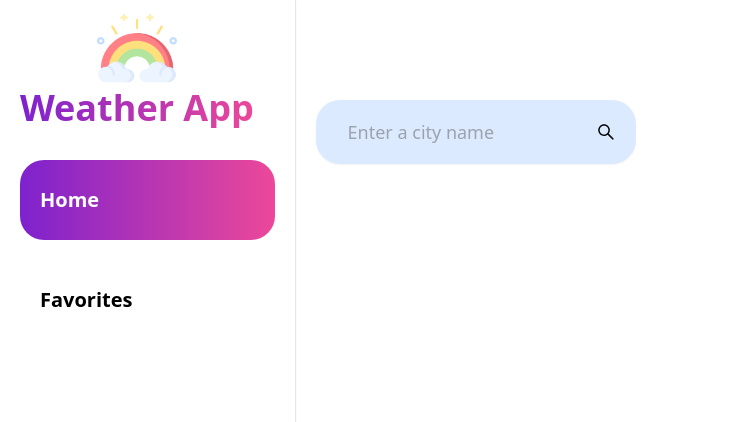
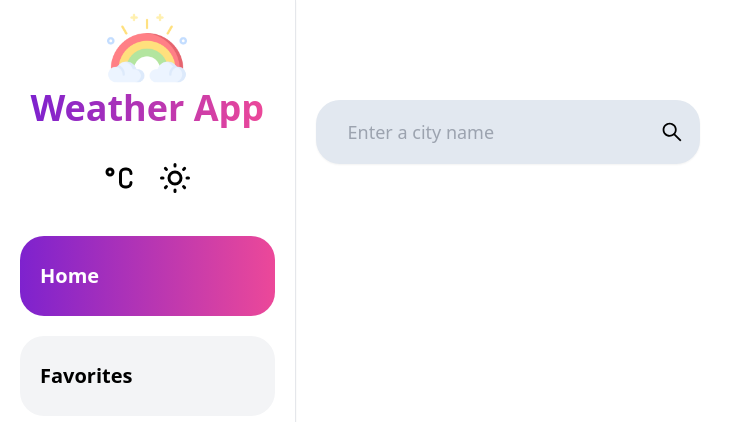
Before and after one commit to susyabashti/Eran-Mazur-12-06-2022, a React (Vite) app: page / in a window 1280 px wide. Shown: the top 422 px of the page, without its empty margins (0-743 px from the left). Built offline with nearby package versions, Linux system fonts and the light colour scheme; no server answers.

Commit message:
Added dark mode

```diff
--- a/src/components/CityWeather/CityWeather.tsx
+++ b/src/components/CityWeather/CityWeather.tsx
@@ -111,7 +111,7 @@ const DescriptionBlock = tw(FloatingContainer)`
 `;
 
 const DayDescription = tw(DescriptionBlock)`
-  bg-gradient-to-tr
+  bg-gradient-to-br
   from-yellow-300
   to-amber-500
 `;
--- a/src/components/Navbar/NavItem.tsx
+++ b/src/components/Navbar/NavItem.tsx
@@ -21,7 +21,7 @@ export const NavItem = ({ toPath, name }: NavItemProps) => {
 
 const NavRoute = tw(NavLink)`
   ${(p: { $isActive: boolean }) =>
-    p.$isActive ? "bg-gradient-to-r text-white" : "bg-white"}
+    p.$isActive ? "bg-gradient-to-r text-white" : "bg-gray-100 text-black"}
   w-1/2
   h-20
   flex
@@ -41,4 +41,6 @@ const NavRoute = tw(NavLink)`
   md:text-left
   md:pl-5
   md:justify-start
+  dark:bg-zinc-800
+  dark:text-white
 `;
--- a/src/components/Navbar/Navbar.tsx
+++ b/src/components/Navbar/Navbar.tsx
@@ -4,17 +4,35 @@ import { HiMenu } from "react-icons/hi";
 import { Text } from "@components/Text/Text";
 import RainbowLogo from "@assets/rainbow.png";
 import { useAppDispatch, useAppSelector } from "@store/hooks/hooks";
-import { selectMetricState } from "@store/selectors/selectors";
+import {
+  selectDarkModeState,
+  selectMetricState,
+} from "@store/selectors/selectors";
 import { userActions } from "@store/slices/user";
-import { TbTemperatureCelsius, TbTemperatureFahrenheit } from "react-icons/tb";
+import {
+  TbTemperatureCelsius,
+  TbTemperatureFahrenheit,
+  TbSun,
+  TbMoon,
+} from "react-icons/tb";
 import { NavItem } from "./NavItem";
 
 export const Navbar = () => {
   const dispatch = useAppDispatch();
   const isMetric = useAppSelector(selectMetricState);
+  const isDark = useAppSelector(selectDarkModeState);
   const [settingsMenu, setSettingsMenu] = React.useState(false);
 
   const buttonToggleMetric = () => dispatch(userActions.toggleMetric());
+  const buttonToggleDark = () => {
+    if (isDark) {
+      document.documentElement.classList.remove("dark");
+    } else {
+      document.documentElement.classList.add("dark");
+    }
+
+    dispatch(userActions.toggleDark());
+  };
 
   const closeSettings = React.useCallback(() => {
     if (!settingsMenu) return;
@@ -31,16 +49,21 @@ export const Navbar = () => {
   return (
     <NavbarContainer>
       <NavbarWrapper>
-        <IconButton onClick={openSettings}>
+        <NavButton onClick={openSettings}>
           <HiMenu />
-        </IconButton>
+        </NavButton>
         <AppName>
           <Logo src={RainbowLogo} />
           <TitleText text="Weather App" />
         </AppName>
-        <IconButton onClick={buttonToggleMetric}>
-          {isMetric ? <TbTemperatureCelsius /> : <TbTemperatureFahrenheit />}
-        </IconButton>
+        <SettingsButtons>
+          <IconButton onClick={buttonToggleMetric}>
+            {isMetric ? <TbTemperatureCelsius /> : <TbTemperatureFahrenheit />}
+          </IconButton>
+          <IconButton onClick={buttonToggleDark}>
+            {isDark ? <TbMoon /> : <TbSun />}
+          </IconButton>
+        </SettingsButtons>
         <NavMenuBlur $display={settingsMenu} onClick={closeSettings}>
           <NavList>
             <NavItem toPath="/" name="Home" />
@@ -54,6 +77,8 @@ export const Navbar = () => {
 
 const NavbarContainer = tw.div`
   bg-white
+  dark:bg-zinc-900
+  dark:text-white
   shadow-sm
   container-fluid
   md:w-96
@@ -64,6 +89,7 @@ const NavbarContainer = tw.div`
   md:relative
   md:min-h-fit
   md:border-r
+  dark:md:border-r-zinc-800
 `;
 
 const NavbarWrapper = tw.div`
@@ -79,6 +105,8 @@ const NavbarWrapper = tw.div`
 
 const AppName = tw.div`
   md:mb-8
+  grid
+  w-full
 `;
 
 const Logo = tw.img`
@@ -88,6 +116,7 @@ const Logo = tw.img`
 `;
 
 const TitleText = tw(Text)`
+  mx-auto
   text-3xl
   md:text-4xl
   font-bold
@@ -102,9 +131,23 @@ const TitleText = tw(Text)`
 const IconButton = tw.button`
   text-4xl
   hover:text-pink-600
-  hover:scale-110
+  hover:scale-105
+  active:scale-125
   transition
+`;
+
+const NavButton = tw(IconButton)`
   md:hidden
+`;
+
+const SettingsButtons = tw.div`
+  grid
+  gap-2
+  md:grid-flow-col
+  md:gap-5
+  md:mb-10
+  md:w-full
+  md:justify-center
 `;
 
 const NavMenuBlur = tw.div`
--- a/src/components/SearchInput/SearchInput.tsx
+++ b/src/components/SearchInput/SearchInput.tsx
@@ -79,29 +79,33 @@ const SearchContainer = tw.form`
   self-center
   relative
   w-full
-  lg:w-80
+  lg:w-96
   lg:self-start
 `;
 
 const SearchButton = tw.button`
   absolute
-  right-3
+  right-2
   inset-y-0
   flex
   items-center
   pr-2
+  pl-1
   hover:scale-150
   transition
+  active:text-pink-600
+  dark:text-white
+  dark:active:text-pink-600
 `;
 
 const SearchIcon = tw(AiOutlineSearch)`
-  text-xl
+  text-2xl
 `;
 
 const Input = tw.input`
-  bg-blue-100
+  bg-slate-200
+  dark:bg-zinc-800
   h-16
-  rounded-3xl
   pl-8
   pr-12
   text-lg
@@ -114,4 +118,7 @@ const Input = tw.input`
   focus:ring-1
   focus:border-blue-500
   focus:ring-blue-500
+  dark:focus:border-zinc-400
+  dark:focus:ring-zinc-700
+  rounded-3xl
 `;
--- a/src/components/SuggestionsList/SuggestionsList.tsx
+++ b/src/components/SuggestionsList/SuggestionsList.tsx
@@ -31,7 +31,9 @@ const SuggestionList = tw.div`
   z-20
   inset-y-20
   overflow-y-auto
-  bg-blue-100
+  bg-slate-200
+  dark:bg-zinc-600
+  dark:text-white
   p-1
   h-fit
   max-h-32
@@ -44,7 +46,8 @@ const SuggestionKey = tw.button`
   block
   p-2
   rounded-lg
-  hover:bg-blue-200
+  hover:bg-slate-300
+  dark:hover:bg-zinc-500
   w-full
   text-left
 `;
--- a/src/routes/AppRoutes.tsx
+++ b/src/routes/AppRoutes.tsx
@@ -24,6 +24,7 @@ export const AppRoutes = () => (
 
 const AppContainer = tw.div`
   bg-white
+  dark:bg-zinc-900
   grid
   content-start
   min-h-screen
--- a/src/store/selectors/selectors.ts
+++ b/src/store/selectors/selectors.ts
@@ -2,7 +2,6 @@ import { createSelector } from "@reduxjs/toolkit";
 import { RootState } from "@store/store";
 
 export const selectFavoriteList = (state: RootState) => state.favorites.list;
-export const selectMetricState = (state: RootState) => state.user.isMetric;
 export const selectFavoriteLoading = (state: RootState) =>
   state.favorites.isLoading;
 export const selectCurrentCity = (state: RootState) => state.city.current;
@@ -12,6 +11,8 @@ export const selectSuggestions = (state: RootState) => state.search.suggestions;
 export const selectUserLocationCity = (state: RootState) =>
   state.user.userLocation;
 export const selectFirstLoadState = (state: RootState) => state.user.firstLoad;
+export const selectMetricState = (state: RootState) => state.user.isMetric;
+export const selectDarkModeState = (state: RootState) => state.user.isDark;
 
 export const isFavoriteSelector = createSelector(
   selectFavoriteList,
--- a/src/store/slices/user.ts
+++ b/src/store/slices/user.ts
@@ -6,6 +6,7 @@ import { UserState, MessageValues } from "@store/types/userTypes";
 const initialState: UserState = {
   notification: null,
   isMetric: true,
+  isDark: false,
   userLocation: DEFAULT_CITY,
   firstLoad: true,
 };
@@ -23,11 +24,12 @@ export const userSlice = createSlice({
     toggleMetric(state) {
       state.isMetric = !state.isMetric;
     },
-
+    toggleDark(state) {
+      state.isDark = !state.isDark;
+    },
     setUserLocation(state, { payload }: PayloadAction<Suggestion>) {
       state.userLocation = payload;
     },
-
     setFirstLoadState(state, { payload }: PayloadAction<boolean>) {
       state.firstLoad = payload;
     },
--- a/src/store/types/userTypes.ts
+++ b/src/store/types/userTypes.ts
@@ -14,6 +14,7 @@ export type MessageValues = {
 export interface UserState {
   notification: MessageValues | null;
   isMetric: boolean;
+  isDark: boolean;
   firstLoad: boolean;
   userLocation: Suggestion | null;
 }
--- a/src/styles/shared.ts
+++ b/src/styles/shared.ts
@@ -3,6 +3,8 @@ import tw from "tailwind-styled-components";
 export const FloatingContainer = tw.div`
   h-48
 bg-gray-100
+  dark:bg-zinc-800
+  dark:text-white
   p-10
   rounded-3xl
 `;
--- a/tailwind.config.js
+++ b/tailwind.config.js
@@ -4,4 +4,5 @@ module.exports = {
     extend: {},
   },
   plugins: [],
+  darkMode: "class",
 };
```
